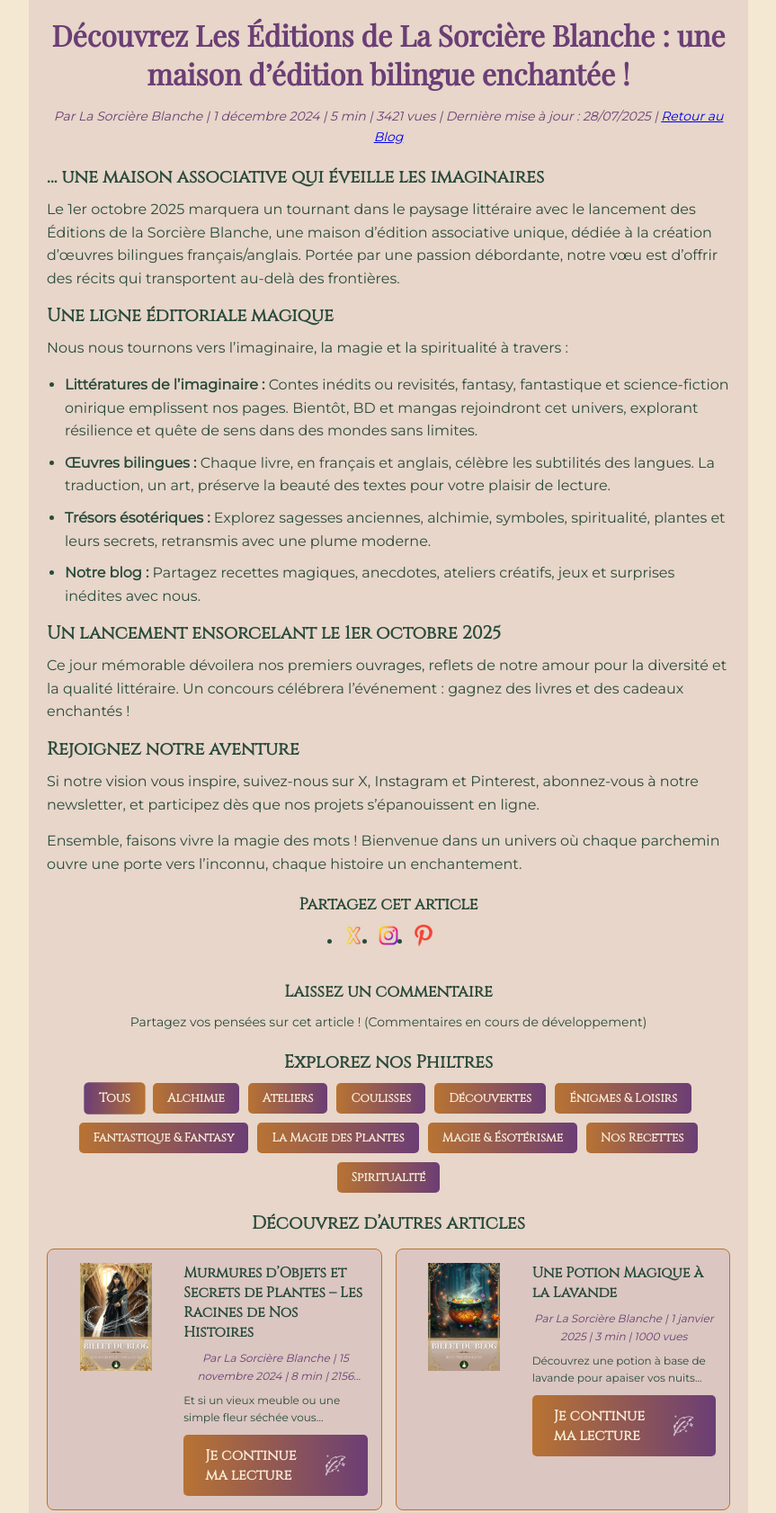
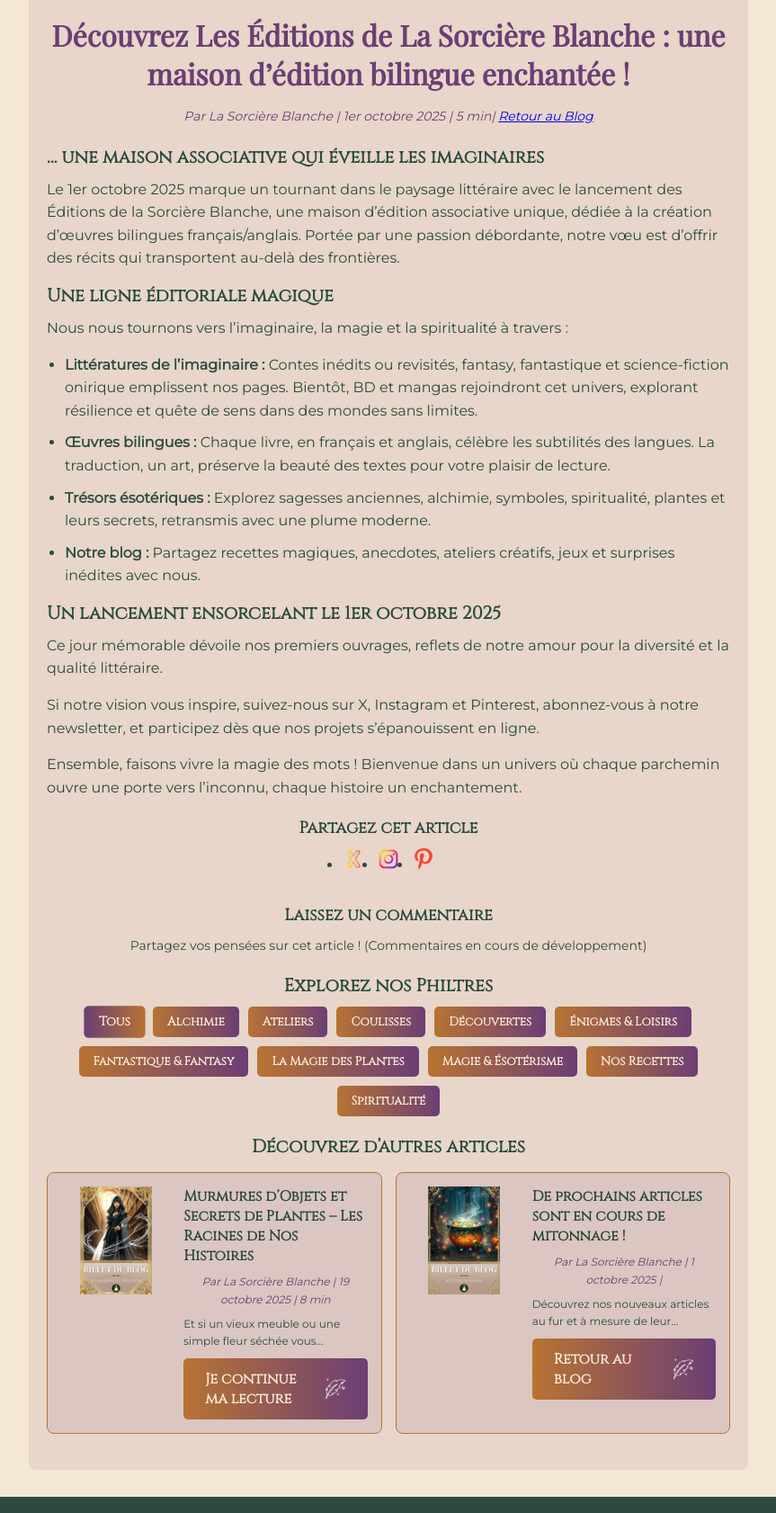
Before and after one commit to SB-Site/sorciere-blanche-site, a website: page Articles/article-1.html in a window 1280 px wide. Shown: the part 606-2288 px from the top of the page at 90% size, without its empty margins (208-1071 px from the left). Drawn offline with nearby package versions, Linux system fonts and the light colour scheme.

Commit message:
Blog: finalized articles 1/2/3 with Oct 2025 dates, present tense, simplified meta/carousel, and content tweaks

```diff
--- a/Articles/article-1.html
+++ b/Articles/article-1.html
@@ -49,9 +49,9 @@
     <section class="article-content" data-category="coulisses">
       <img src="/images/sb_blog_vignette_coulisses.jpg" alt="Article Coulisses" class="article-image">
       <h1>Découvrez Les Éditions de La Sorcière Blanche : une maison d’édition bilingue enchantée !</h1>
-      <p class="article-meta"><span>Par La Sorcière Blanche | 1 décembre 2024 | 5 min | 3421 vues | Dernière mise à jour : 28/07/2025 | <a href="/blog.html">Retour au Blog</a></span></p>
+      <p class="article-meta"><span>Par La Sorcière Blanche | 1er octobre 2025 | 5 min| <a href="/blog.html">Retour au Blog</a></span></p>
       <h2>… une maison associative qui éveille les imaginaires</h2>
-      <p>Le 1er octobre 2025 marquera un tournant dans le paysage littéraire avec le lancement des Éditions de la Sorcière Blanche, une maison d’édition associative unique, dédiée à la création d’œuvres bilingues français/anglais. Portée par une passion débordante, notre vœu est d’offrir des récits qui transportent au-delà des frontières.</p>
+      <p>Le 1er octobre 2025 marque un tournant dans le paysage littéraire avec le lancement des Éditions de la Sorcière Blanche, une maison d’édition associative unique, dédiée à la création d’œuvres bilingues français/anglais. Portée par une passion débordante, notre vœu est d’offrir des récits qui transportent au-delà des frontières.</p>
       <h2>Une ligne éditoriale magique</h2>
       <p>Nous nous tournons vers l’imaginaire, la magie et la spiritualité à travers :</p>
       <ul>
@@ -61,8 +61,7 @@
         <li><strong>Notre blog :</strong> Partagez recettes magiques, anecdotes, ateliers créatifs, jeux et surprises inédites avec nous.</li>
       </ul>
       <h2>Un lancement ensorcelant le 1er octobre 2025</h2>
-      <p>Ce jour mémorable dévoilera nos premiers ouvrages, reflets de notre amour pour la diversité et la qualité littéraire. Un concours célébrera l’événement : gagnez des livres et des cadeaux enchantés !</p>
-      <h2>Rejoignez notre aventure</h2>
+      <p>Ce jour mémorable dévoile nos premiers ouvrages, reflets de notre amour pour la diversité et la qualité littéraire.</h2>
       <p>Si notre vision vous inspire, suivez-nous sur X, Instagram et Pinterest, abonnez-vous à notre newsletter, et participez dès que nos projets s’épanouissent en ligne.</p>
       <p>Ensemble, faisons vivre la magie des mots ! Bienvenue dans un univers où chaque parchemin ouvre une porte vers l’inconnu, chaque histoire un enchantement.</p>
       <div class="article-social">
@@ -102,7 +101,7 @@
             </div>
             <div class="article-text">
               <h3>Murmures d’Objets et Secrets de Plantes – Les Racines de Nos Histoires</h3>
-              <p class="article-meta">Par La Sorcière Blanche | 15 novembre 2024 | 8 min | 2156 vues</p>
+              <p class="article-meta">Par La Sorcière Blanche | 19 octobre 2025 | 8 min </p>
               <p>Et si un vieux meuble ou une simple fleur séchée vous murmurait son histoire ? Aux Éditions de la Sorcière Blanche, nous écoutons ces échos de vies passées...</p>
               <a href="/Articles/article-2.html" class="action-button">Je continue ma lecture <img src="/images/icon_quill.png" alt="Quill" class="button-icon"></a>
             </div>
@@ -112,10 +111,10 @@
               <img src="/images/sb_blog_vignette_recettes.jpg" alt="Article Recettes" class="article-image">
             </div>
             <div class="article-text">
-              <h3>Une Potion Magique à la Lavande</h3>
-              <p class="article-meta">Par La Sorcière Blanche | 1 janvier 2025 | 3 min | 1000 vues</p>
-              <p>Découvrez une potion à base de lavande pour apaiser vos nuits...</p>
-              <a href="#" class="action-button">Je continue ma lecture <img src="/images/icon_quill.png" alt="Quill" class="button-icon"></a>
+              <h3>De prochains articles sont en cours de mitonnage !</h3>
+              <p class="article-meta">Par La Sorcière Blanche | 1 octobre 2025 |</p>
+              <p>Découvrez nos nouveaux articles au fur et à mesure de leur publication en vous suivant sur nos réseaux, en nous visitant régulièrement ou encore en vous inscrivant à notre newsletter, à vous de choisir...</p>
+              <a href="#" class="action-button">Retour au blog <img src="/images/icon_quill.png" alt="Quill" class="button-icon"></a>
             </div>
           </div>
         </div>
```
Also changed, not shown: Articles/article-2.html (+11 -11 lines), Articles/article-3.html (+6 -6 lines).
